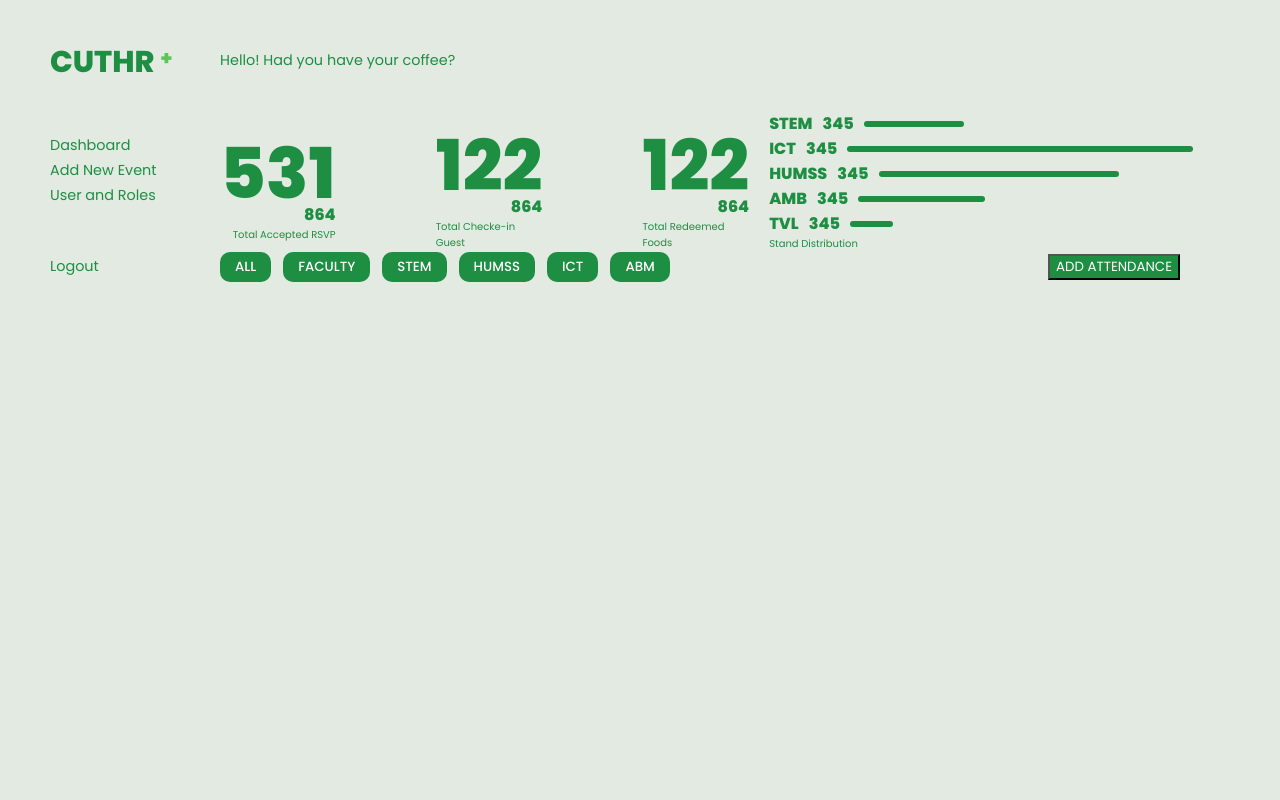
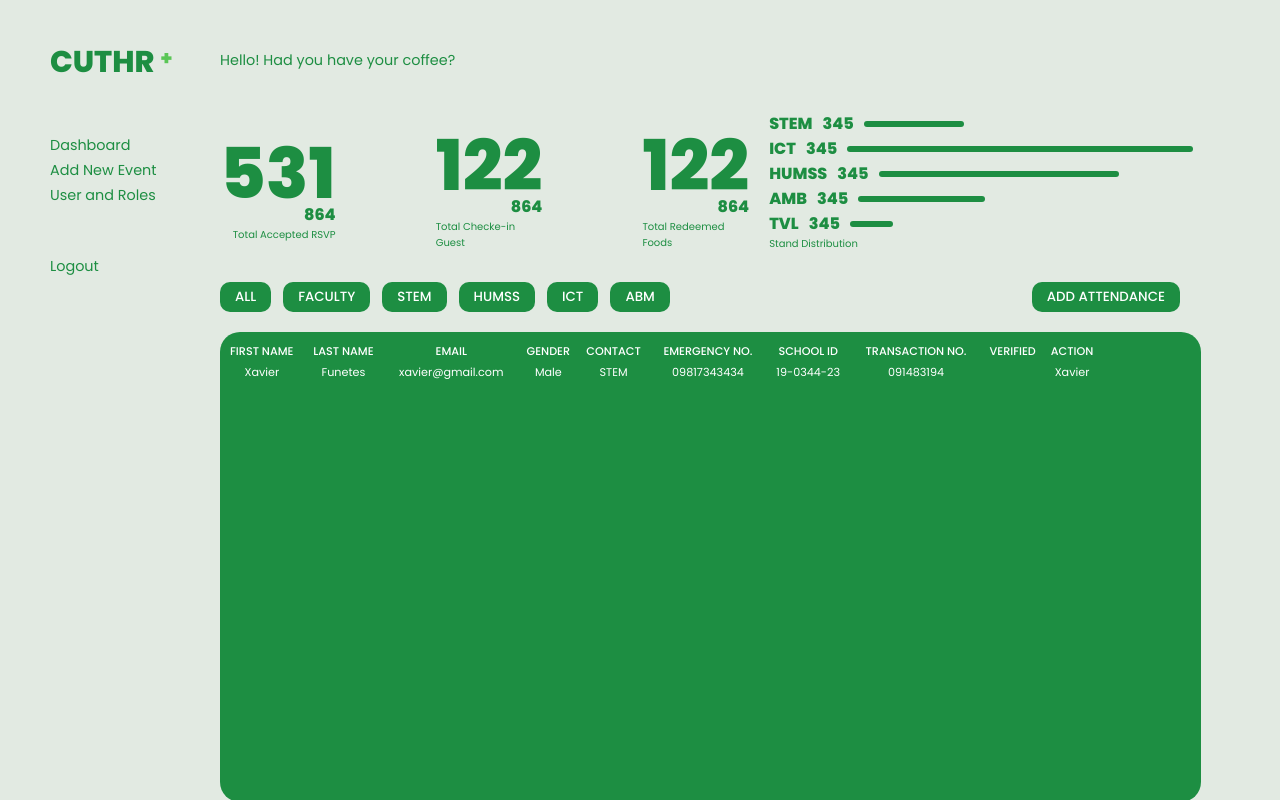
Before and after one commit to FajiSource/cuthr_admin_app, a React (Vite) app: page /dashboard in a window 1280 px wide. Built offline with nearby package versions, Linux system fonts and the light colour scheme.

Commit message:
adding ui ang new page'

```diff
--- a/src/assets/globals.css
+++ b/src/assets/globals.css
@@ -71,6 +71,8 @@ button:hover{
 #green input{color: var(--primary-light);}
 #green .border {border-color: var(--primary-dark) ;}
 
+
+
 #light .button{
     background-color: var(--third-green);
     color: white;
@@ -119,6 +121,69 @@ button:hover{
 
 /* ui styles */
 
+
+/* ************************************************************* */
+/* toggle switch */
+.component-title {
+    width: 100%;
+    position: absolute;
+    z-index: 999;
+    top: 30px;
+    left: 0;
+    padding: 0;
+    margin: 0;
+    font-size: 1rem;
+    font-weight: 700;
+    color: #888;
+    text-align: center;
+  }
+
+  .container {
+    width: 51px;
+    height: 31px;
+    position: relative;
+  }
+
+
+  .checkbox {
+    opacity: 0;
+    width: 0;
+    height: 0;
+    position: absolute;
+  }
+
+  .switch {
+    width: 100%;
+    height: 100%;
+    display: block;
+    background-color: #e9e9eb;
+    border-radius: 16px;
+    cursor: pointer;
+    transition: all 0.2s ease-out;
+  }
+
+  .slider {
+    width: 27px;
+    height: 27px;
+    position: absolute;
+    left: calc(50% - 27px/2 - 10px);
+    top: calc(50% - 27px/2);
+    border-radius: 50%;
+    background: #FFFFFF;
+    box-shadow: 0px 3px 8px rgba(0, 0, 0, 0.15), 0px 3px 1px rgba(0, 0, 0, 0.06);
+    transition: all 0.2s ease-out;
+    cursor: pointer;
+  }
+
+  .checkbox:checked + .switch {
+    background-color: #34C759;
+  }
+
+  .checkbox:checked + .switch .slider {
+    left: calc(50% - 27px/2 + 10px);
+    top: calc(50% - 27px/2);
+  }
+/* ************************************************************* */
 /* login */
 
 .auth-section{
@@ -233,6 +298,11 @@ button:hover{
     width: 100%;
 }
 
+.dashboard-content{
+    width: 100%;
+    position: relative;
+}
+
 .dash-header{
     width: 100%;
     display: flex;
@@ -332,16 +402,54 @@ button:hover{
     align-items: center;
     justify-content: space-between;
     padding-right: 100px;
+    margin-bottom: 20px;
+    margin-top: 30px;
 }
 
 .admin-header-btns{
     display: flex;
     gap: 12px;
 }
-.admin-header-btns button{
+.admin-table-header button{
     width: fit-content;
     font-weight: 500;
     border-radius: 10px;
     padding: 5px 15px;
     border: none;
 }
+
+.table-container{
+    width: 100%;
+    position: relative;
+    margin-top: 20px;
+    display: flex;
+    align-items: center;
+    justify-content: left;
+}
+.table{
+    width: 92.5%;
+    border-radius: 20px;
+    padding-top: 10px;
+    position: relative;
+    min-height: calc(100vh - 330px);
+    padding-right: 100px !important;
+}
+.table-container table{
+    width: 100%;
+    border-collapse: collapse;
+    border-spacing: 0;
+    border-radius: 20px;
+    font-size: .7rem;
+    text-align: center;
+}
+
+.table-container table thead tr th{
+    font-weight: 500;
+
+}
+
+.table-container table thead tr{
+    border-bottom-width:  2px;
+    border-bottom-style: solid ;
+    width: 100%;
+}
--- /dev/null
+++ b/src/components/ui/Toggle.jsx
@@ -0,0 +1,14 @@
+export default function Toggle() {
+
+    return (
+        <div>
+            <p className="component-title">iOS Switch</p>
+            <div className="container">
+                <input type="checkbox" className="checkbox" id="checkbox" />
+                <label className="switch" htmlFor="checkbox">
+                    <span className="slider" />
+                </label>
+            </div>
+        </div>
+    )
+}
--- a/src/layouts/DefaultLayout.jsx
+++ b/src/layouts/DefaultLayout.jsx
@@ -19,7 +19,7 @@ export default function DefaultLayout() {
                                 <Logo />
                             </div>
 
-                            <div  className="nav-links">
+                            <div className="nav-links">
                                 <a href="" className="text">Dashboard</a>
                                 <a href="" className="text">Add New Event</a>
                                 <a href="" className="text">User and Roles</a>
--- a/src/pages/DashBoard.jsx
+++ b/src/pages/DashBoard.jsx
@@ -52,7 +52,7 @@ export default function DashBoard() {
                 </div>
             </div>
 
-            <div>
+            <div className="dashboard-content">
                 <div className="admin-table-header">
                     <div className="admin-header-btns">
                         <button className="button">ALL</button>
@@ -64,6 +64,85 @@ export default function DashBoard() {
                     </div>
                     <button className="button">ADD ATTENDANCE</button>
                 </div>
+
+
+                <div className="table-container ">
+                    <div className="table button">
+                        <table>
+                            <thead>
+                                <tr className="border">
+                                    <th>
+                                        FIRST NAME
+                                    </th>
+                                    <th>
+                                        LAST NAME
+                                    </th>
+                                    <th>
+                                        EMAIL
+                                    </th>
+                                    <th>
+                                        GENDER
+                                    </th>
+                                    <th>
+                                        CONTACT
+                                    </th>
+                                    <th>
+                                        EMERGENCY NO.
+                                    </th>
+                                    <th>
+                                        SCHOOL ID
+                                    </th>
+                                    <th>
+                                        TRANSACTION NO.
+                                    </th>
+                                    <th>
+                                        VERIFIED
+                                    </th>
+                                    <th>
+                                        ACTION
+                                    </th>
+                                </tr>
+
+                            </thead>
+
+                            <tbody>
+                                <tr className="border">
+                                    <td>
+                                        Xavier
+                                    </td>
+                                    <td>
+                                        Funetes
+                                    </td>
+                                    <td>
+                                        xavier@gmail.com
+                                    </td>
+                                    <td>
+                                        Male
+                                    </td>
+                                    <td>
+                                        STEM
+                                    </td>
+                                    <td>
+                                        09817343434
+                                    </td>
+                                    <td>
+                                        19-0344-23
+                                    </td>
+                                    <td>
+                                        091483194
+                                    </td>
+                                    <td>
+
+                                    </td>
+                                    <td>
+                                        Xavier
+                                    </td>
+
+                                </tr>
+                            </tbody>
+                        </table>
+                    </div>
+                </div>
             </div>
         </section>
     )
--- /dev/null
+++ b/src/pages/UpdateUserPage.jsx
@@ -0,0 +1,44 @@
+import Toggle from "../components/ui/Toggle";
+
+export default function UpdateUserPage() {
+
+
+
+    return(
+
+        <section className="dashboard-section">
+
+            <div>
+                <div>
+                    <h1>
+                        11:23 3/3/25
+                    </h1>
+                    <div>
+                        <span>RSVP Submitted</span>
+                    </div>
+                </div>
+
+                <div>
+                    <h1>
+                        NOT VERIFIED
+                    </h1>
+                    <div>
+                        <span>Toggle to verify</span>
+                        <div>
+                            <Toggle/>
+                        </div>
+                    </div>
+                </div>
+
+            </div>
+
+
+
+
+            {/* form container */}
+            <div>
+
+            </div>
+        </section>
+    )
+}
--- a/src/routes/Router.jsx
+++ b/src/routes/Router.jsx
@@ -2,6 +2,7 @@ import { createBrowserRouter, Navigate } from "react-router-dom";
 import Login from "../auth/Login";
 import DefaultLayout from "../layouts/DefaultLayout";
 import DashBoard from "../pages/DashBoard";
+import UpdateUserPage from "../pages/UpdateUserPage";
 
 
 
@@ -14,7 +15,8 @@ const router =  createBrowserRouter([
                 index: true,element: <Navigate to="/auth" replace/>
             },
             {path: "auth", element: <Login/>},
-            {path:'dashboard' , element:<DashBoard/>}
+            {path:'dashboard' , element:<DashBoard/>},
+            {path:'dashboard/user' , element:<UpdateUserPage/>}
         ]
     }
 ]);
```
